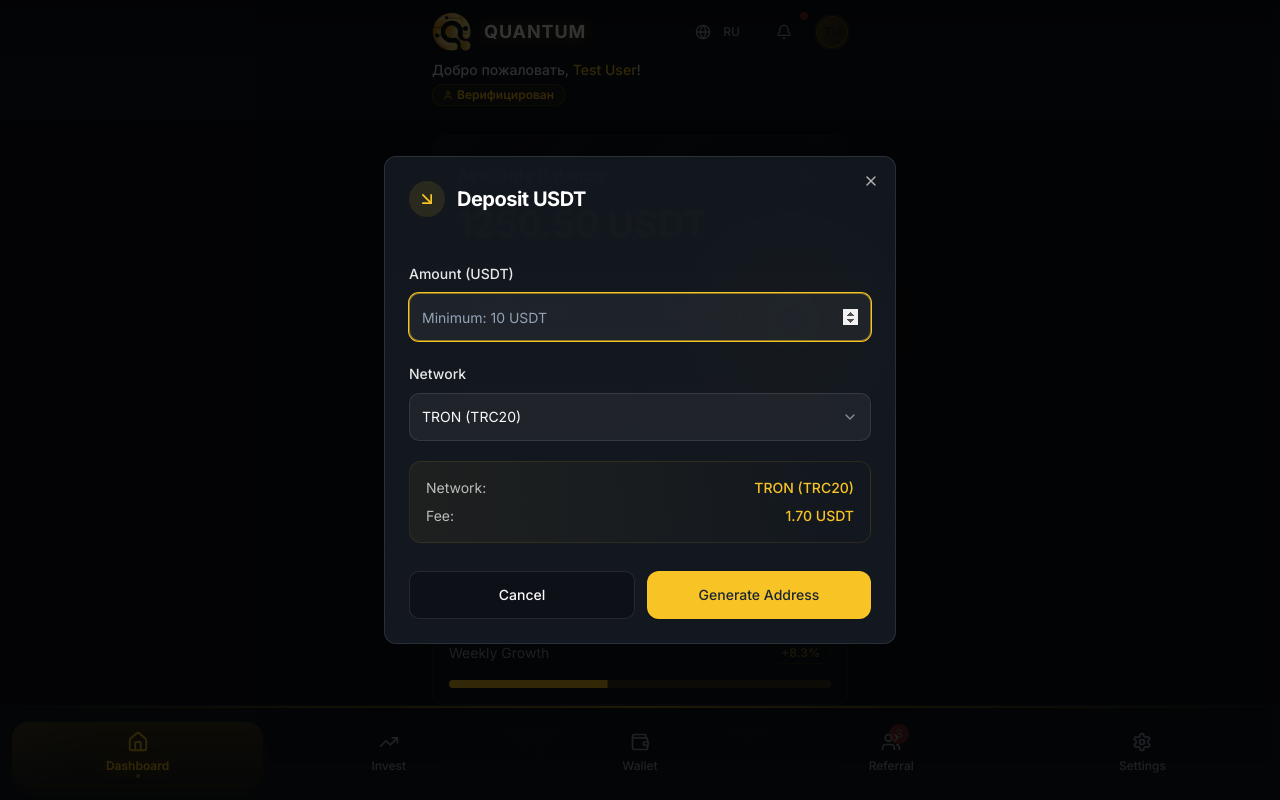
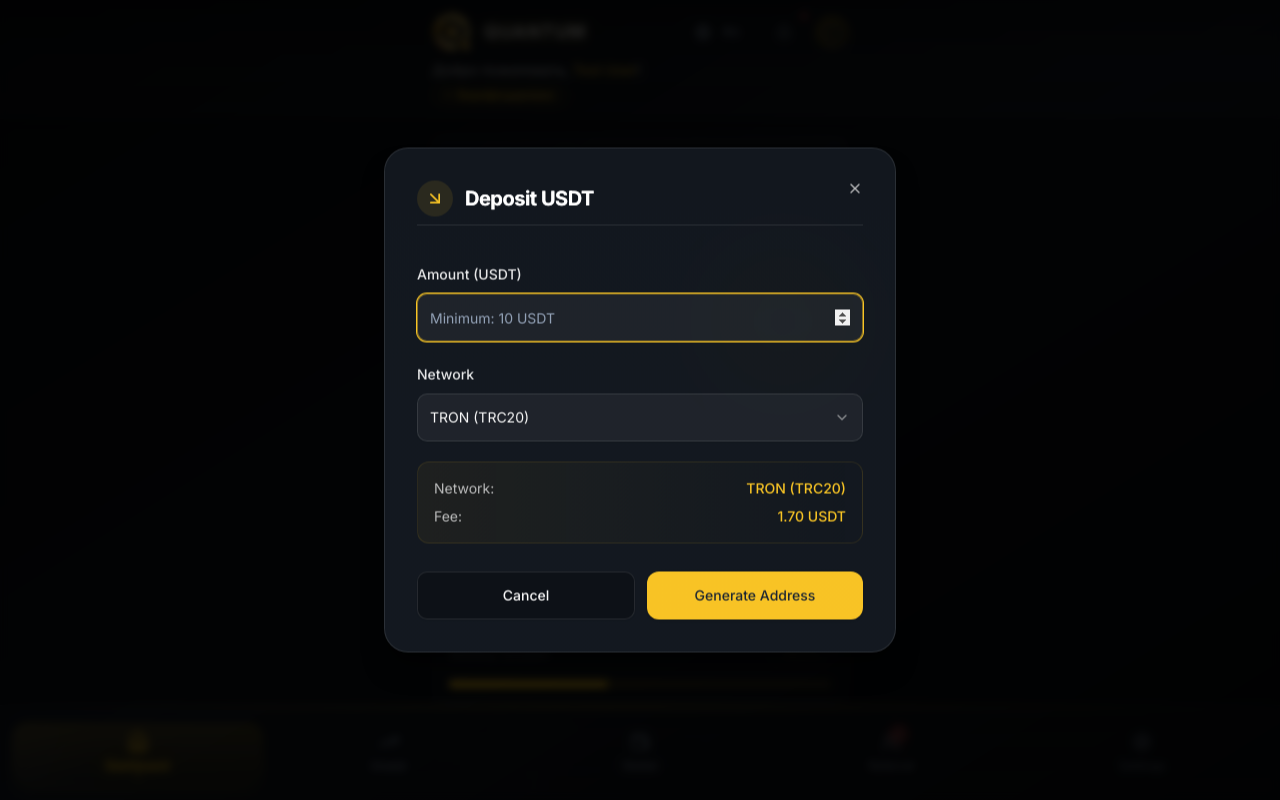
Before and after one commit to Lama13372002/investtma, a Next.js app: page / in a window 1280 px wide. Both pictures are taken after a click on the button "Deposit". Built offline with nearby package versions, Linux system fonts and the light colour scheme.

Commit message:
Update dialog.tsx

```diff
--- a/src/components/ui/dialog.tsx
+++ b/src/components/ui/dialog.tsx
@@ -21,7 +21,7 @@ const DialogOverlay = React.forwardRef<
   <DialogPrimitive.Overlay
     ref={ref}
     className={cn(
-      "fixed inset-0 z-50 bg-black/80  data-[state=open]:animate-in data-[state=closed]:animate-out data-[state=closed]:fade-out-0 data-[state=open]:fade-in-0",
+      "fixed inset-0 z-50 bg-gradient-to-br from-black/90 via-black/80 to-black/90 backdrop-blur-sm data-[state=open]:animate-in data-[state=closed]:animate-out data-[state=closed]:fade-out-0 data-[state=open]:fade-in-0 transition-all duration-300",
       className
     )}
     {...props}
@@ -38,13 +38,13 @@ const DialogContent = React.forwardRef<
     <DialogPrimitive.Content
       ref={ref}
       className={cn(
-        "fixed left-[50%] top-[50%] z-50 grid w-full max-w-lg translate-x-[-50%] translate-y-[-50%] gap-4 border bg-background p-6 shadow-lg duration-200 data-[state=open]:animate-in data-[state=closed]:animate-out data-[state=closed]:fade-out-0 data-[state=open]:fade-in-0 data-[state=closed]:zoom-out-95 data-[state=open]:zoom-in-95 data-[state=closed]:slide-out-to-left-1/2 data-[state=closed]:slide-out-to-top-[48%] data-[state=open]:slide-in-from-left-1/2 data-[state=open]:slide-in-from-top-[48%] sm:rounded-lg",
+        "fixed left-[50%] top-[50%] z-50 grid w-full max-w-lg translate-x-[-50%] translate-y-[-50%] gap-4 border border-white/20 bg-gradient-to-br from-card/95 via-card to-card/95 backdrop-blur-xl p-8 shadow-2xl shadow-black/50 duration-300 data-[state=open]:animate-in data-[state=closed]:animate-out data-[state=closed]:fade-out-0 data-[state=open]:fade-in-0 data-[state=closed]:zoom-out-95 data-[state=open]:zoom-in-95 data-[state=closed]:slide-out-to-left-1/2 data-[state=closed]:slide-out-to-top-[48%] data-[state=open]:slide-in-from-left-1/2 data-[state=open]:slide-in-from-top-[48%] rounded-3xl",
         className
       )}
       {...props}
     >
       {children}
-      <DialogPrimitive.Close className="absolute right-4 top-4 rounded-sm opacity-70 ring-offset-background transition-opacity hover:opacity-100 focus:outline-none focus:ring-2 focus:ring-ring focus:ring-offset-2 disabled:pointer-events-none data-[state=open]:bg-accent data-[state=open]:text-muted-foreground">
+      <DialogPrimitive.Close className="absolute right-6 top-6 rounded-full opacity-70 ring-offset-background transition-all hover:opacity-100 hover:scale-110 focus:outline-none focus:ring-2 focus:ring-primary focus:ring-offset-2 disabled:pointer-events-none data-[state=open]:bg-white/10 data-[state=open]:text-white/70 hover:bg-white/20 w-8 h-8 flex items-center justify-center">
         <X className="h-4 w-4" />
         <span className="sr-only">Close</span>
       </DialogPrimitive.Close>
@@ -59,7 +59,7 @@ const DialogHeader = ({
 }: React.HTMLAttributes<HTMLDivElement>) => (
   <div
     className={cn(
-      "flex flex-col space-y-1.5 text-center sm:text-left",
+      "flex flex-col space-y-3 text-center sm:text-left pb-4 border-b border-white/10",
       className
     )}
     {...props}
@@ -73,7 +73,7 @@ const DialogFooter = ({
 }: React.HTMLAttributes<HTMLDivElement>) => (
   <div
     className={cn(
-      "flex flex-col-reverse sm:flex-row sm:justify-end sm:space-x-2",
+      "flex flex-col-reverse sm:flex-row sm:justify-end sm:space-x-3 pt-6 border-t border-white/10",
       className
     )}
     {...props}
@@ -88,7 +88,7 @@ const DialogTitle = React.forwardRef<
   <DialogPrimitive.Title
     ref={ref}
     className={cn(
-      "text-lg font-semibold leading-none tracking-tight",
+      "text-xl font-bold leading-none tracking-tight text-white bg-gradient-to-r from-white to-white/80 bg-clip-text",
       className
     )}
     {...props}
@@ -102,7 +102,7 @@ const DialogDescription = React.forwardRef<
 >(({ className, ...props }, ref) => (
   <DialogPrimitive.Description
     ref={ref}
-    className={cn("text-sm text-muted-foreground", className)}
+    className={cn("text-sm text-white/70 leading-relaxed", className)}
     {...props}
   />
 ))
```
